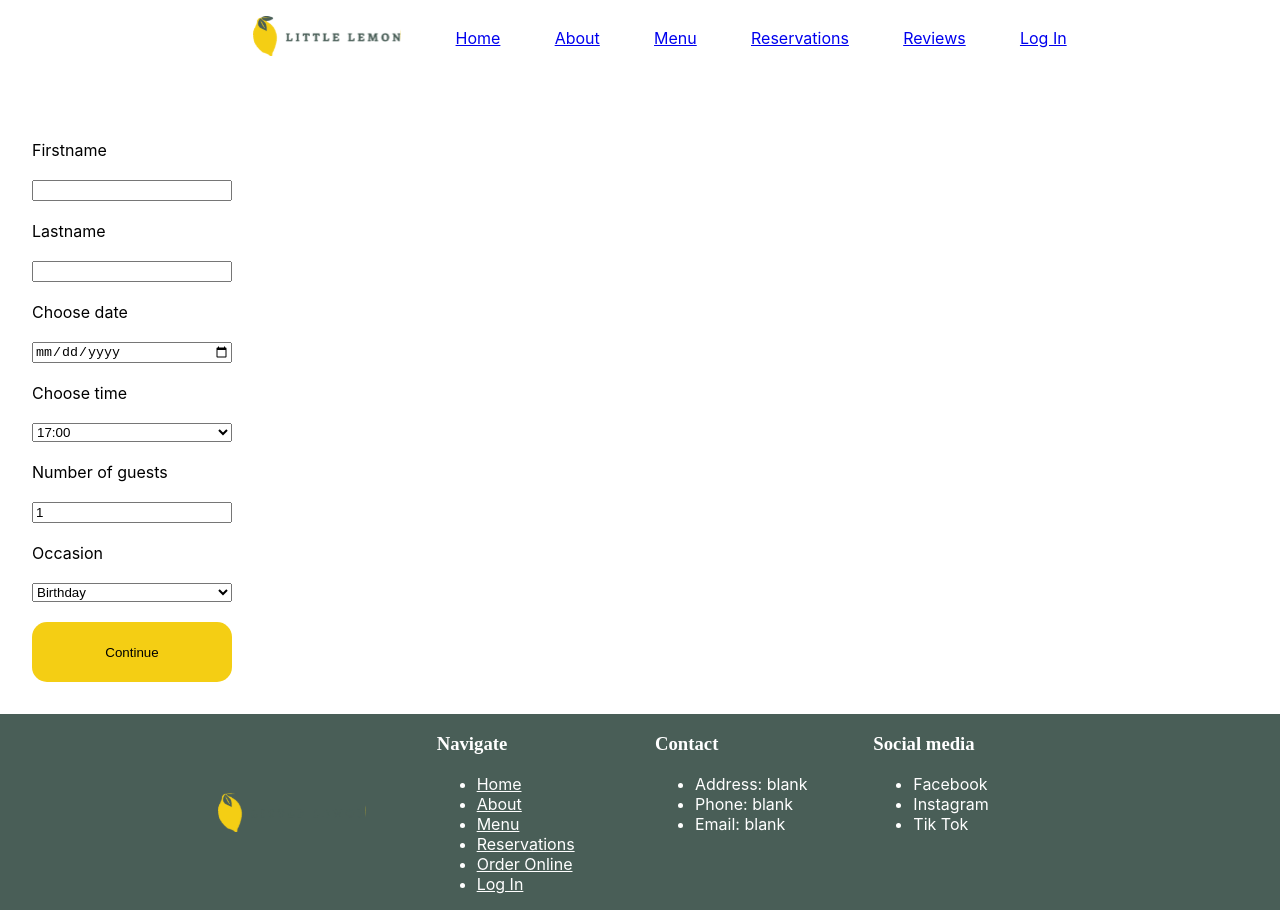
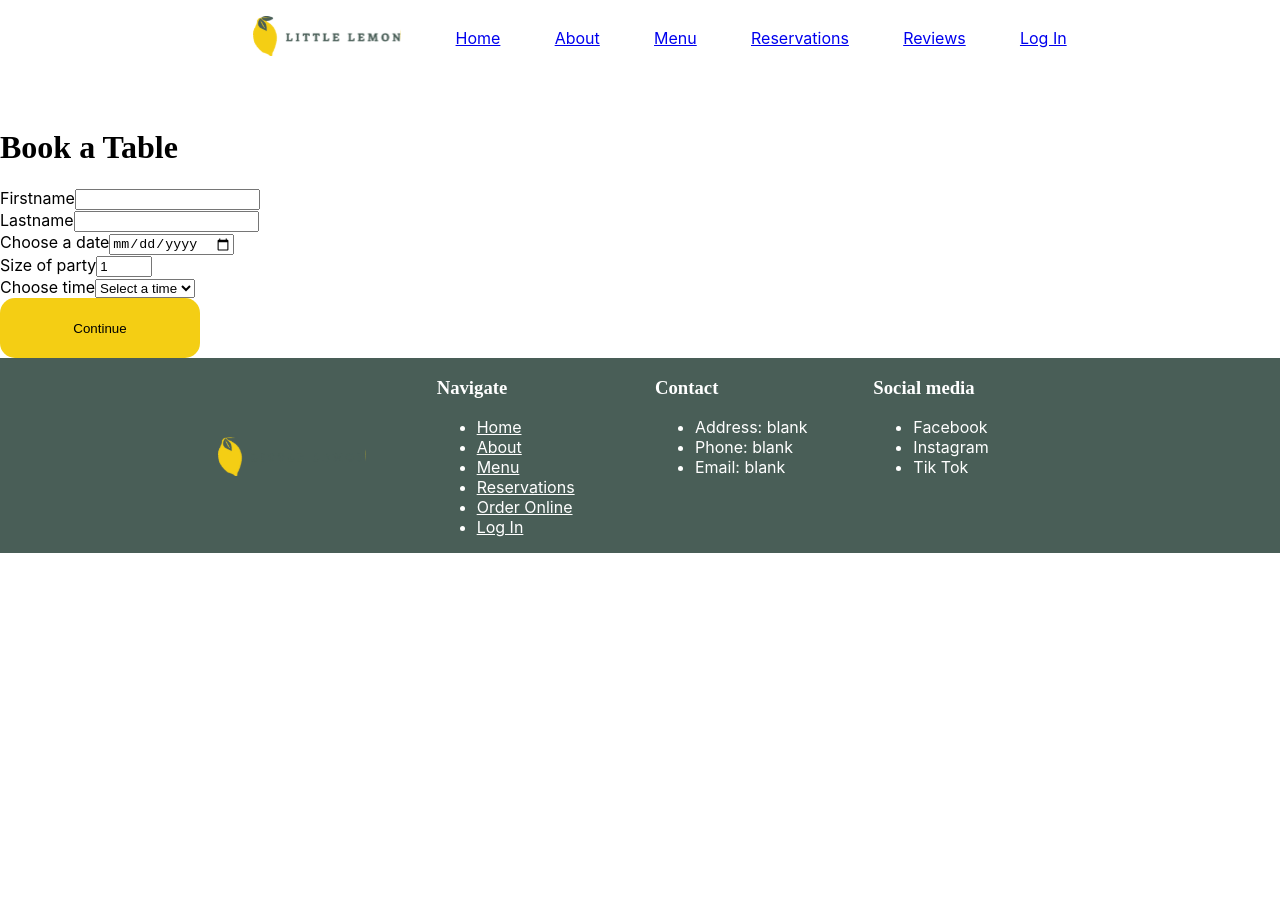
Before and after one commit to StaaleKarlstad/LittleLemon, a React (Create React App) app in the folder capstone/: page /booking in a window 1280 px wide. After the commit the page ends 800 px from the top, so only its background shows below. Built offline with nearby package versions, Linux system fonts and the light colour scheme.

Commit message:
Format code

```diff
--- a/capstone/src/components/BookingForm.js
+++ b/capstone/src/components/BookingForm.js
@@ -1,64 +1,67 @@
-import { useState } from 'react';
-import useLocalStorage from './useLocalStorage';
-import BookingSummary from './BookingSummary';
-import InputForm from './InputForm';
+import { useState } from "react";
+import useLocalStorage from "./useLocalStorage";
+import BookingSummary from "./BookingSummary";
+import InputForm from "./InputForm";
 
-
-export default function BookingForm( {availableTimes, dispatch, submit} ) {
+export default function BookingForm({ availableTimes, dispatch, submit }) {
   const [formData, setFormData] = useState({
-        firstname: '',
-        lastname: '',
-        date: '',
-        time: '',
+    firstname: "",
+    lastname: "",
+    date: "",
+    time: "",
     guests: 1,
-        occasion: 'Birthday',
   });
 
-    const [showSummary, setShowOverview] = useState(false)
-    const {getBooking, setBooking} = useLocalStorage(formData.firstname + formData.lastname)
+  const [showSummary, setShowOverview] = useState(false);
+  const { getBooking, setBooking } = useLocalStorage(
+    formData.firstname + formData.lastname
+  );
 
   const handleContinue = () => {
-      setShowOverview(!showSummary)
+    setShowOverview(true);
+    setBooking(formData)
+  };
+
+  const handleGoBack = () => {
+    setShowOverview(false)
   }
 
   const handleInputChange = (e) => {
-        e.preventDefault();
     const { id, value } = e.target;
     console.log(value)
+    console.log(id)
+    if (id === 'date'){
+      const date = new Date(value);
+      dispatch(date);
+    }
     setFormData({ ...formData, [id]: value });
   };
 
   const handleSubmit = (e) => {
     e.preventDefault();
-        setBooking(formData)
-        const booking = getBooking()
-        submit(booking)
+    setBooking(formData);
+    const booking = getBooking();
+    submit(booking);
   };
-
-    const handleDateChange = (e) => {
-        e.preventDefault();
-        const { id, value } = e.target;
-        const date = new Date(value)
-        dispatch(date);
-        handleInputChange(e);
-    }
 
   return (
     <>
-      {showSummary ? <BookingSummary
+      {showSummary ? (
+        <BookingSummary
           formData={formData}
-        handleContinue={handleContinue}
+          handleGoBack={handleGoBack}
           handleSubmit={handleSubmit}
-      >
-      </BookingSummary> :
+        ></BookingSummary>
+      ) : (
+
         <InputForm
           formData={formData}
           handleContinue={handleContinue}
           handleSubmit={handleSubmit}
           handleInputChange={handleInputChange}
-        handleDateChange={handleDateChange}
-        availableTimes={availableTimes}>
-      </InputForm>}
+          availableTimes={availableTimes}
+        ></InputForm>
+      )}
     </>
   );
 }
--- a/capstone/src/components/InputForm.js
+++ b/capstone/src/components/InputForm.js
@@ -1,79 +1,79 @@
+import FormError from "./FormError";
+import Input from "./Input";
+import Select from "./Select";
 
 export default function InputForm({
   formData,
   handleInputChange,
   handleContinue,
   handleSubmit,
-    handleDateChange,
-    availableTimes}){
+  availableTimes,
+}) {
+  const inputs = [
+    {
+      id: "firstname",
+      label: "Firstname",
+      type: "text",
+      pattern: "(?=^.{2,}$)^([A-Za-z][\s]?)+$",
+      errorMessage:"First name should be at least 2 characters and should not contain any special characters",
+    },
+    {
+      id: "lastname",
+      label: "Lastname",
+      type: "text",
+      pattern: "(?=^.{2,}$)^([A-Za-z][\s]?)+$",
+      errorMessage:"Last name should be at least 2 characters and should not contain any special characters",
+    },
+    {
+      id: "date",
+      label: "Choose a date",
+      type: "date",
+      errorMessage:"",
+    },
+    {
+      id: "guests",
+      label: "Size of party",
+      type: "number",
+      range: [1, 10],
+      errorMessage:"Size of party should be between 1-10",
+    },
+  ];
+
+  const select = {
+    id: "time",
+    label: "Choose a time",
+    type: "select",
+    options: availableTimes,
+    errorMessage:"You must choose a time",
+  };
 
   return (
-        <form className='bookingform' onSubmit={handleSubmit}>
-    <label htmlFor="firstname">Firstname</label>
-    <input
-      type='text'
-      id='firstname'
-      data-testid='firstname'
-      value={formData.firstname}
-      onChange={handleInputChange}
-    />
+    <div className="inputform-container">
+      <h1>Book a Table</h1>
+      <form id="inputform" className="inputform" onSubmit={handleContinue}>
+        {inputs.map((input) => (
+          <Input
+            key={input.id}
+            {...input}
+            handleInputChange={handleInputChange}
+            value={formData[input.id]}
+          ></Input>
+        ))}
 
-    <label htmlFor="lastname">Lastname</label>
-    <input
-      type='text'
-      id='lastname'
-      data-testid='lastname'
-      value={formData.lastname}
-      onChange={handleInputChange}
-    />
-
-    <label htmlFor="res-date">Choose date</label>
-    <input
-      type="date"
-      id="date"
-      data-testid='date'
-      value={formData.date}
-      onChange={handleDateChange}
-    />
-
-    <label htmlFor="res-time">Choose time</label>
-    <select
-        id="time"
-        data-testid='time'
+        <Select
+          handleInputChange={handleInputChange}
           value={formData.time}
-        onChange={handleInputChange}
-      >
-      {availableTimes.map(times => <option key={times}>{times}</option>)}
-    </select>
-
-    <label htmlFor="guests">Number of guests</label>
-    <input
-      type="number"
-      id="guests"
-      data-testid='guests'
-      min="1"
-      max="10"
-      value={formData.guests}
-      onChange={handleInputChange}
-    />
-
-    <label htmlFor="occasion">Occasion</label>
-    <select
-      id="occasion"
-      data-testid='occasion'
-      value={formData.occasion}
-      onChange={handleInputChange}
-    >
-      <option>Birthday</option>
-      <option>Anniversary</option>
-    </select>
+          {...select}
+        ></Select>
 
         <button
-      data-testid='continue-button'
-      value="Make Your reservation"
-      onClick={handleContinue}>
+          className="input-button"
+          type="submit"
+          data-testid="continue-button"
+        >
           Continue
         </button>
       </form>
-    )
+    </div>
+  );
 }
```
Lines whose indentation alone changed are shown as unchanged.
